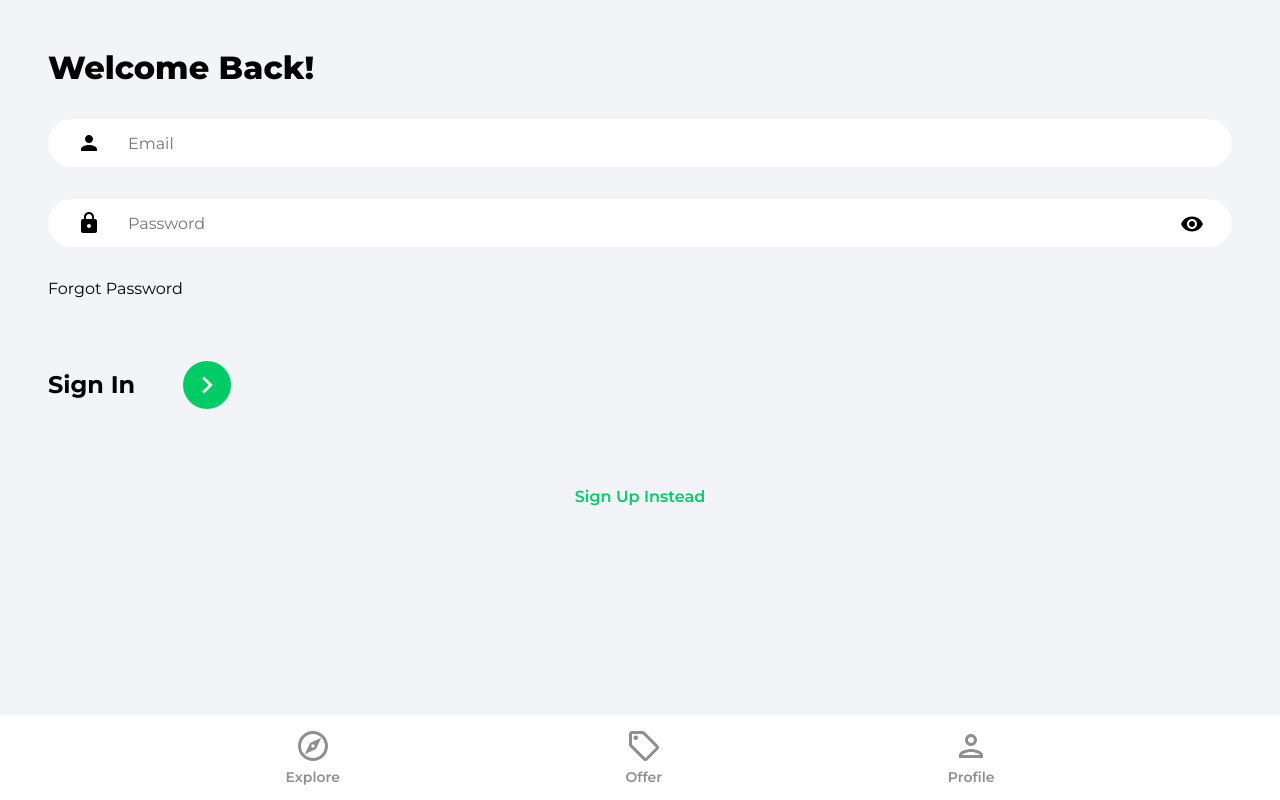
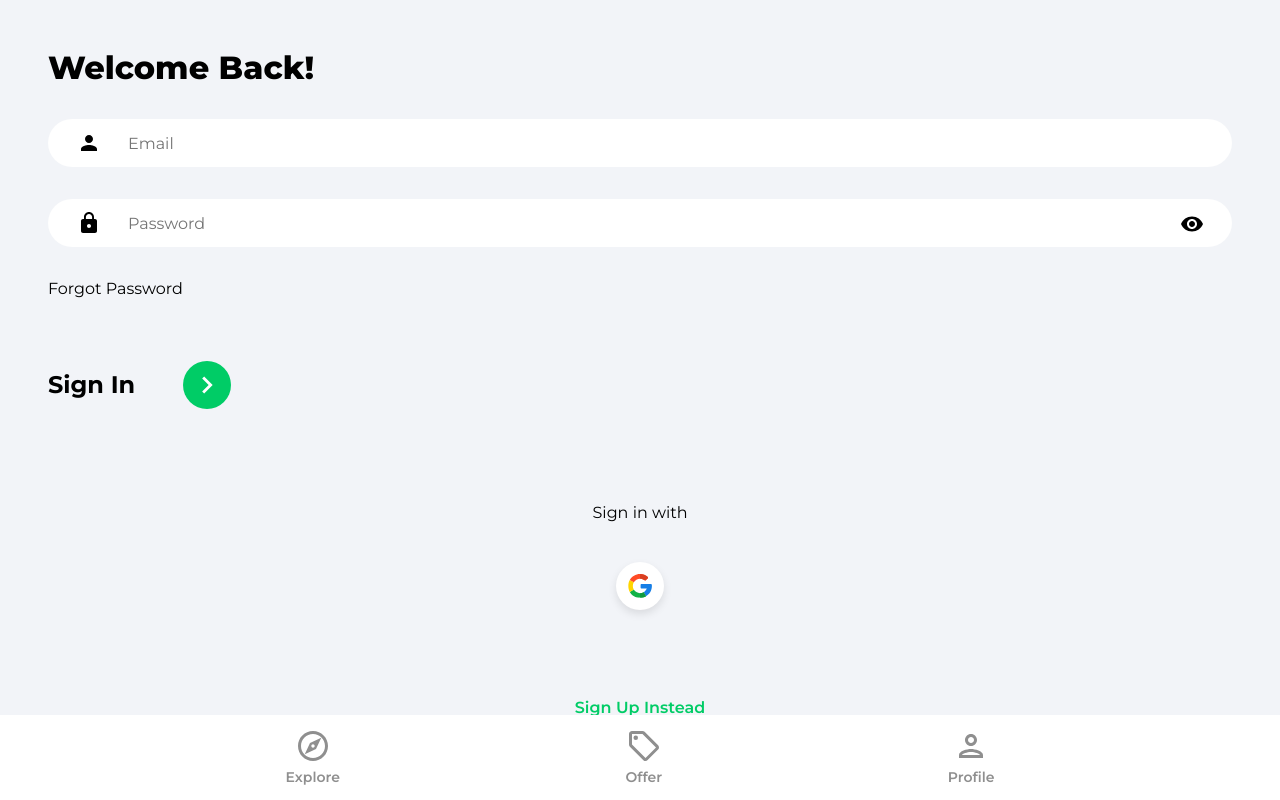
Before and after one commit to dcrowdev/house-marketplace-app, a React (Create React App) app: page /sign-in in a window 1280 px wide. Built offline with nearby package versions, Linux system fonts and the light colour scheme.

Commit message:
finished authentication and google OAuth

```diff
--- /dev/null
+++ b/src/components/OAuth.jsx
@@ -0,0 +1,47 @@
+import { useLocation, useNavigate } from 'react-router-dom'
+import {getAuth, signInWithPopup, GoogleAuthProvider} from 'firebase/auth'
+import {doc, setDoc, getDoc, serverTimestamp} from 'firebase/firestore'
+import {db} from '../firebase.config'
+import {toast} from 'react-toastify'
+import googleIcon from '../assets/svg/googleIcon.svg'
+
+function OAuth() {
+    const navigate = useNavigate()
+    const location = useLocation()
+
+    const onGoogleClick = async () => {
+        try {
+            const auth = getAuth()
+            const provider = new GoogleAuthProvider()
+            const result = await signInWithPopup(auth, provider)
+            const user = result.user
+
+            // Check for user
+            const docRef = doc(db, 'users', user.uid)
+            const docSnap = await getDoc(docRef)
+
+            // If user doesn't exist, create User
+            if(!docSnap.exists()) {
+                await setDoc(doc(db, 'users', user.uid), {
+                    name: user.displayName,
+                    email: user.email,
+                    timestamp:  serverTimestamp()
+                })
+            }
+            navigate('/')
+        } catch (error) {
+            toast.error('Could not authorize with Google')
+        }
+    }
+
+  return (
+    <div className='socialLogin'>
+        <p>Sign {location.pathname === '/sign-up' ? 'up' : 'in'} with </p>
+        <button className="socialIconDiv" onClick={onGoogleClick}>
+            <img className='socialIconImg' src={googleIcon} alt="google" />
+        </button>
+    </div>
+  )
+}
+
+export default OAuth
--- a/src/pages/SignIn.jsx
+++ b/src/pages/SignIn.jsx
@@ -1,5 +1,6 @@
 import React, { useState } from 'react';
 import { toast } from 'react-toastify';
+import OAuth from '../components/OAuth';
 import { Link, useNavigate } from 'react-router-dom';
 import { getAuth, signInWithEmailAndPassword } from 'firebase/auth';
 import { ReactComponent as ArrowRightIcon } from '../assets/svg/keyboardArrowRightIcon.svg';
@@ -90,7 +91,7 @@
             </div>
           </form>
 
-          {/* Google OAuth */}
+          <OAuth />
 
           <Link to='/sign-up' className='registerLink'>
             Sign Up Instead
--- a/src/pages/SignUp.jsx
+++ b/src/pages/SignUp.jsx
@@ -8,6 +8,7 @@
   updateProfile,
 } from 'firebase/auth';
 import { setDoc, doc, serverTimestamp } from 'firebase/firestore';
+import OAuth from '../components/OAuth';
 import { db } from '../firebase.config';
 import visibilityIcon from '../assets/svg/visibilityIcon.svg';
 
@@ -115,7 +116,7 @@
             </div>
           </form>
 
-          {/* Google OAuth */}
+          <OAuth />
 
           <Link to='/sign-in' className='registerLink'>
             Sign In Instead
```
